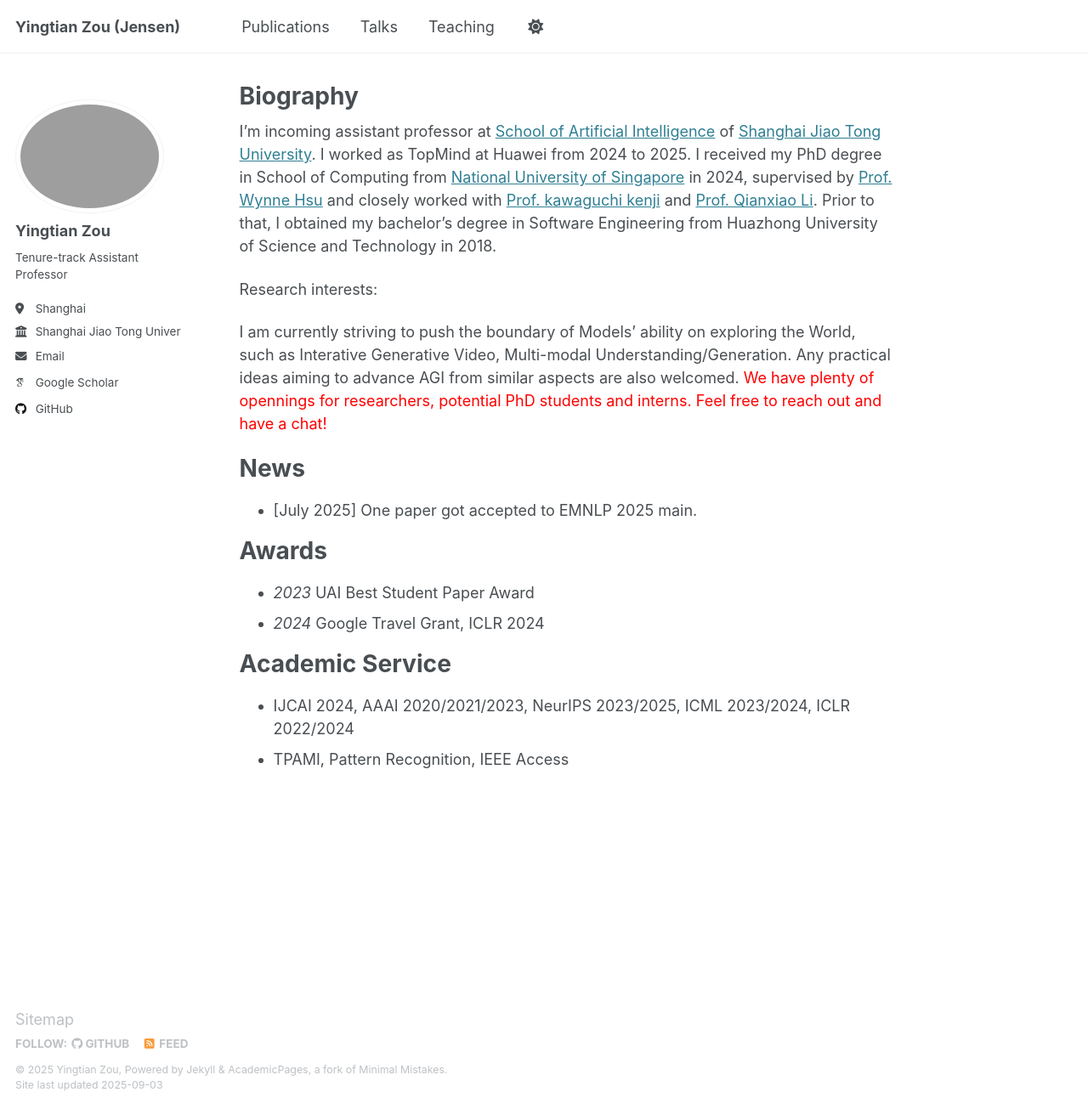
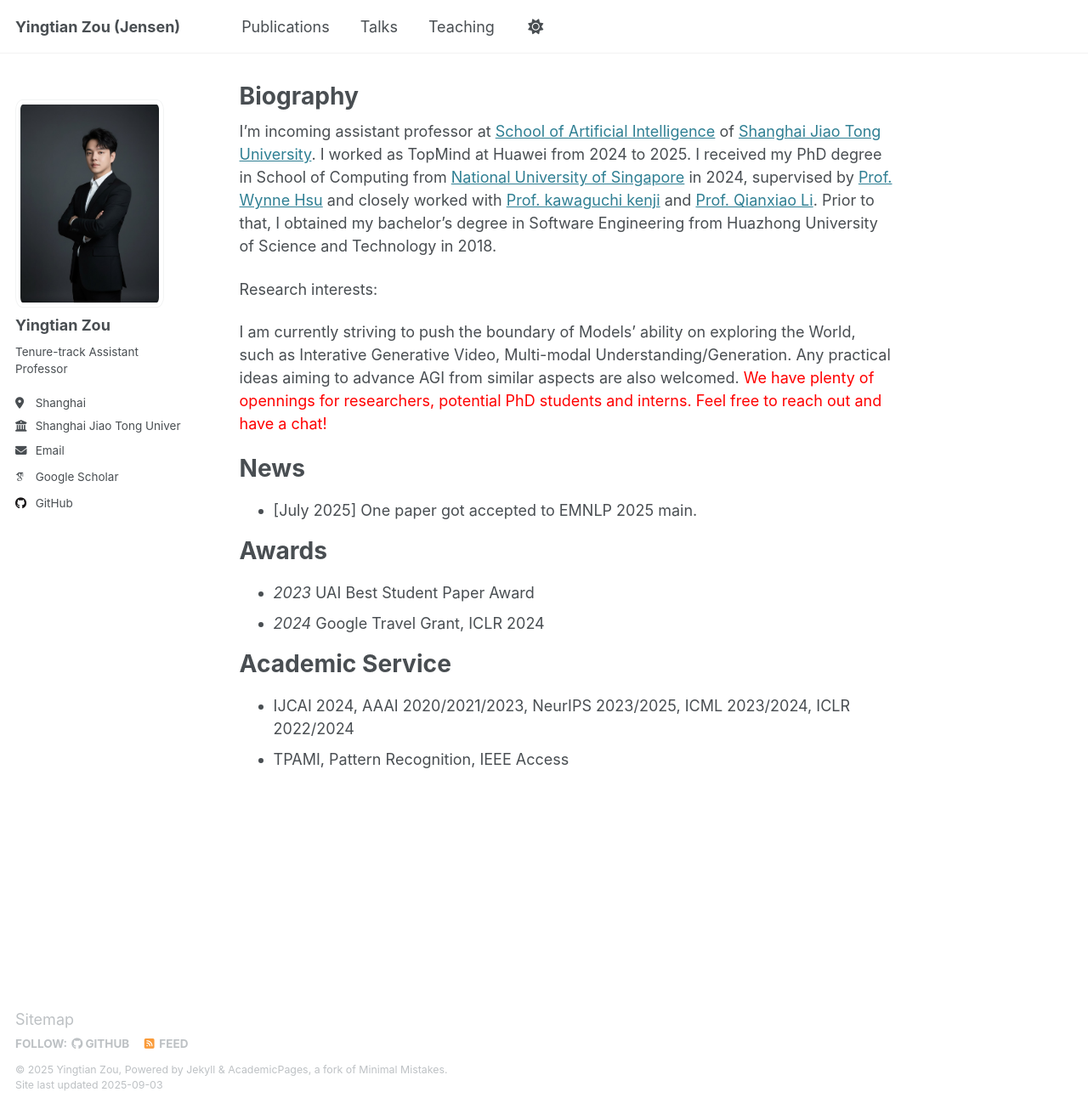
Before and after one commit to jensen888/jensen888.github.io, a Jekyll site: the page built from _pages/about.md, in a window 1280 px wide and 1305 px high. Shown: the whole window at 85% size. Built offline with Jekyll 4.4.1, drawn with Linux system fonts in a browser that asks for light colours; some web fonts are replaced.

Commit message:
update avatar

```diff
--- a/_config.yml
+++ b/_config.yml
@@ -22,7 +22,7 @@ repository               : "jensen888/jensen888.github.io"
 #               Additional customization can be done by editing /_includes/author-profile.html
 author:
   # Biographic information
-  avatar           : "profile.jepg"
+  avatar           : "profile.jpeg"
   name             : "Yingtian Zou"
   pronouns         : # example: "he/him"
   bio              : "Tenure-track Assistant Professor"
--- a/_sass/layout/_sidebar.scss
+++ b/_sass/layout/_sidebar.scss
@@ -95,7 +95,7 @@
 
   img {
     max-width: 175px;
-    border-radius: 50%;
+    border-radius: 5%;
 
     @include breakpoint($large) {
       padding: 5px;
```
Also changed, not shown: images/3953273590_704e3899d5_m.jpg (deleted), images/500x300.png (deleted), images/editing-talk.png (deleted), images/paragraph-indent.png (deleted), images/paragraph-no-indent.png (deleted), images/profile.png (deleted), images/site-logo.png (deleted).
